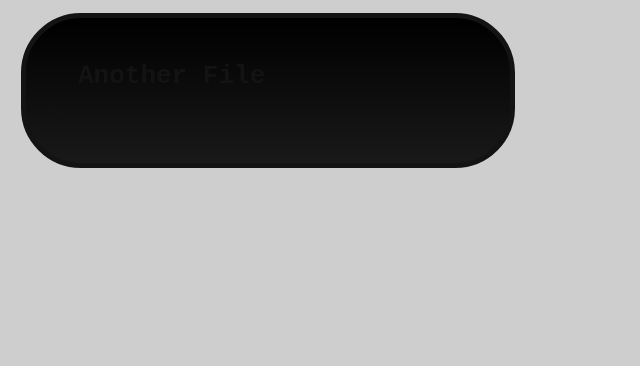
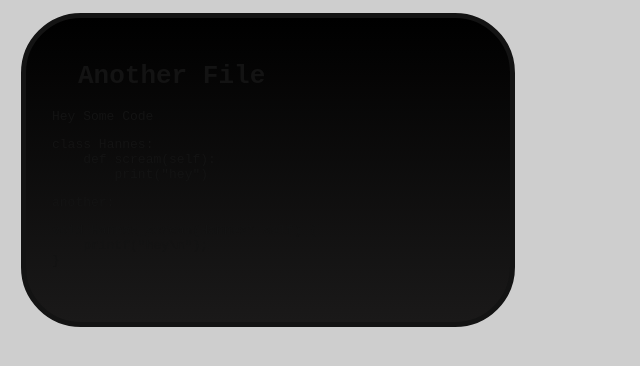
Before and after one commit to vojoe/vojoe.github.io, a Jekyll site: the page built from docs/AnotherDir/another_file.md, in a window 1280 px wide. Shown: the top 366 px of the page, without its empty margins (0-640 px from the left). Built offline with Jekyll 4.4.1, drawn with Linux system fonts in a browser that asks for light colours; our own code applies the rules of GitHub Pages for plain Markdown files.

Commit message:
some code

````diff
--- a/docs/AnotherDir/another_file.md
+++ b/docs/AnotherDir/another_file.md
@@ -3,4 +3,19 @@
 
 # Another File
 
-Hey
+Hey Some Code
+
+```py
+class Hannes:
+    def scream(self):
+        print("hey")
+```
+
+another:
+
+```c
+void Hannes_scream(Hannes* self) {
+    printf("hey\n");
+}
+
+```
````
